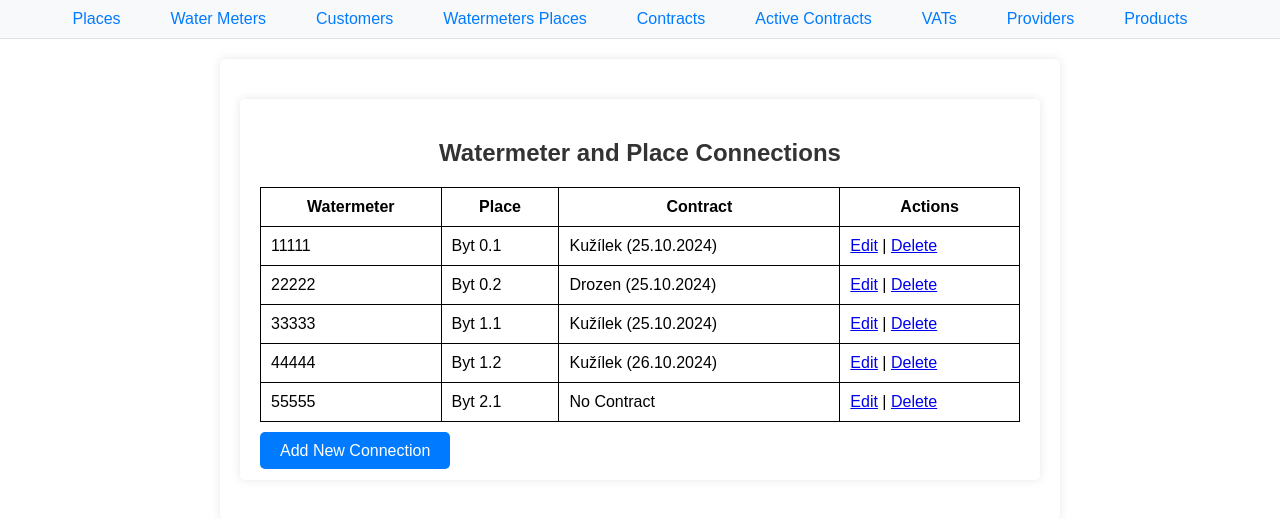
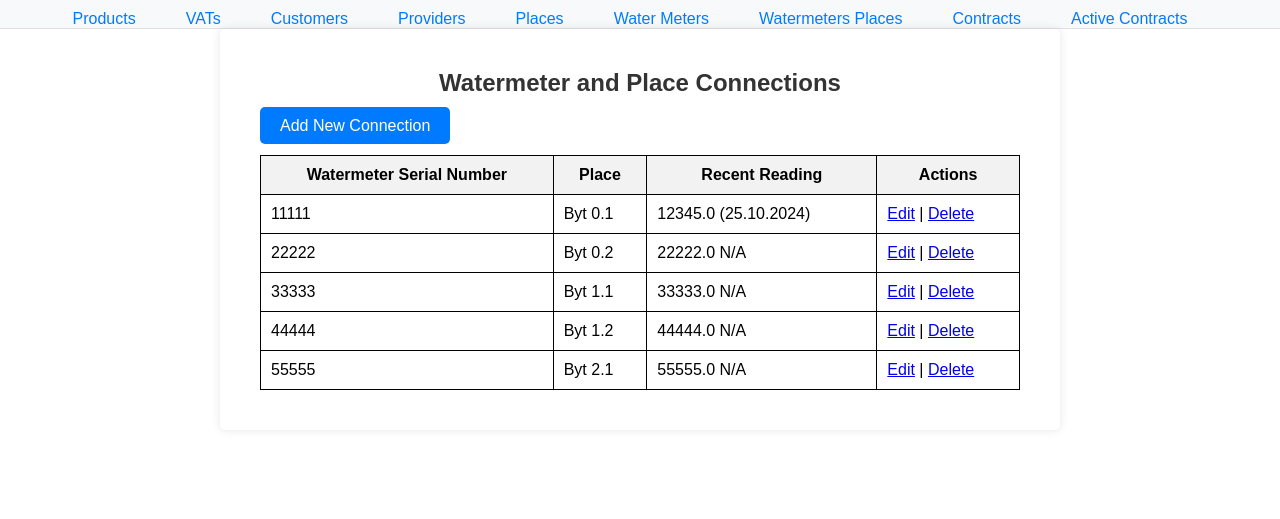
Before and after one commit to PetrJakes/watermeters, a Django app: page /water/watermeters_places/ in a window 1280 px wide. Shown: the top 519 px of the page. Run offline with Django 3.2, Linux system fonts and the light colour scheme; data comes from the database, SQL or seed files in the repository; both versions use the stored data as it was after the commit.

Commit message:
oprava templates

```diff
--- a/water/templates/water/base.html
+++ b/water/templates/water/base.html
@@ -10,23 +10,22 @@
 <body>
 
     <!-- Navigation Menu -->
-    <nav class="navbar">
-        <ul>
+    <nav class="navbar" style="margin-bottom: 0; padding-bottom: 0;">
+        <ul style="padding: 0; margin: 0; list-style-type: none;">
+            <!-- New Menu Items for VAT, Providers, and Products -->
+            <li><a href="{% url 'product_list' %}">Products</a></li>
+            <li><a href="{% url 'vat_list' %}">VATs</a></li>
+            <li><a href="{% url 'customer_list' %}">Customers</a></li>
+            <li><a href="{% url 'provider_list' %}">Providers</a></li>
             <li><a href="{% url 'place_list' %}">Places</a></li>
             <li><a href="{% url 'watermeter_list' %}">Water Meters</a></li>
-            <li><a href="{% url 'customer_list' %}">Customers</a></li>
             <li><a href="{% url 'watermeter_place_list' %}">Watermeters Places</a></li>
             <li><a href="{% url 'contract_list' %}">Contracts</a></li>
             <li><a href="{% url 'contracts_active_list' %}">Active Contracts</a></li>
-
-            <!-- New Menu Items for VAT, Providers, and Products -->
-            <li><a href="{% url 'vat_list' %}">VATs</a></li>
-            <li><a href="{% url 'provider_list' %}">Providers</a></li>
-            <li><a href="{% url 'product_list' %}">Products</a></li>
         </ul>
     </nav>
 
-    <div class="content-container">
+    <div class="content-container" style="margin-top: 0; padding-top: 0;">
         {% block content %}
         {% endblock %}
     </div>
--- a/water/templates/water/watermeter_place_list.html
+++ b/water/templates/water/watermeter_place_list.html
@@ -1,47 +1,50 @@
-{% extends "water/base.html" %}
+<!-- water/templates/water/watermeter_place_list.html -->
+{% extends 'water/base.html' %}
 
 {% block title %}Watermeter and Place Connections{% endblock %}
 
 {% block content %}
-<div class="content-container">
+<div style="padding: 20px;">
     <h2>Watermeter and Place Connections</h2>
 
+    <!-- Add New Connection Button -->
+    <div style="margin-bottom: 20px;">
+        <a href="{% url 'add_watermeter_place' %}"
+           style="background-color: #007BFF; color: white; padding: 10px 20px; text-decoration: none; border-radius: 5px;">
+           Add New Connection
+        </a>
+    </div>
+
+    <!-- Connections Table -->
     <table style="width: 100%; border-collapse: collapse; margin-top: 10px;">
         <thead>
             <tr>
-                <th style="border: 1px solid black; padding: 10px;">Watermeter</th>
-                <th style="border: 1px solid black; padding: 10px;">Place</th>
-                <th style="border: 1px solid black; padding: 10px;">Contract</th>
-                <th style="border: 1px solid black; padding: 10px;">Actions</th>
+                <th style="border: 1px solid black; padding: 10px; background-color: #f2f2f2;">Watermeter Serial Number</th>
+                <th style="border: 1px solid black; padding: 10px; background-color: #f2f2f2;">Place</th>
+                <th style="border: 1px solid black; padding: 10px; background-color: #f2f2f2;">Recent Reading</th>
+                <th style="border: 1px solid black; padding: 10px; background-color: #f2f2f2;">Actions</th>
             </tr>
         </thead>
         <tbody>
-            {% for entry in connections %}
+            {% for connection in connections %}
                 <tr>
-                <td style="border: 1px solid black; padding: 10px;">{{ entry.watermeter_place.watermeter.sn }}</td>
-                <td style="border: 1px solid black; padding: 10px;">{{ entry.watermeter_place.place.place_name }}</td>
+                    <td style="border: 1px solid black; padding: 10px;">{{ connection.watermeter_serial }}</td>
+                    <td style="border: 1px solid black; padding: 10px;">{{ connection.place_name }}</td>
                     <td style="border: 1px solid black; padding: 10px;">
-                    {% if entry.contract %}
-                        {{ entry.contract.customer.family_name }} ({{ entry.contract.contract_start_day|date:"d.m.Y" }})
+                        {{ connection.recent_reading }}
+                        {% if connection.date_of_recent_reading %}
+                            ({{ connection.date_of_recent_reading|date:"d.m.Y" }})
                         {% else %}
-                        No Contract
+                            N/A
                         {% endif %}
                     </td>
                     <td style="border: 1px solid black; padding: 10px;">
-                    <a href="{% url 'edit_watermeter_place' entry.watermeter_place.watermeters_places_id %}">Edit</a> |
-                    <a href="{% url 'delete_watermeter_place' entry.watermeter_place.watermeters_places_id %}">Delete</a>
+                        <a href="{% url 'edit_watermeter_place' connection.watermeter_place.watermeters_places_id %}">Edit</a> |
+                        <a href="{% url 'delete_watermeter_place' connection.watermeter_place.watermeters_places_id %}">Delete</a>
                     </td>
                 </tr>
             {% endfor %}
         </tbody>
     </table>
-
-    <!-- Add New Connection Button -->
-    <div style="margin-top: 20px;">
-        <a href="{% url 'add_watermeter_place' %}"
-           style="background-color: #007BFF; color: white; padding: 10px 20px; text-decoration: none; border-radius: 5px;">
-           Add New Connection
-        </a>
-    </div>
 </div>
 {% endblock %}
--- a/water/views.py
+++ b/water/views.py
@@ -423,20 +423,27 @@ def delete_contract(request, contract_id):
     return render(request, 'water/contract_delete.html', {'contract': contract})
 
 
+# views.py
+from django.shortcuts import render
+from .models import WatermetersPlaces
+
 def watermeter_place_list(request):
-    # Query all watermeter places and annotate their associated contract, if any
-    watermeter_places = WatermetersPlaces.objects.prefetch_related('contract_set').all()
+    # Fetch all watermeter-place connections with related watermeter details
+    watermeter_places = WatermetersPlaces.objects.select_related('watermeter', 'place')
 
-    # Prepare a list of watermeter places with their associated contract, if it exists
     connections = []
     for watermeter_place in watermeter_places:
-        contract = Contract.objects.filter(watermeters_places=watermeter_place).first()  # Get the associated contract, if any
+        watermeter = watermeter_place.watermeter
         connections.append({
             'watermeter_place': watermeter_place,
-            'contract': contract  # Contract can be None if there is no contract for that place
+            'watermeter_serial': watermeter.sn,
+            'place_name': watermeter_place.place.place_name,
+            'recent_reading': watermeter.recent_reading,
+            'date_of_recent_reading': watermeter.date_of_recent_reading,
         })
 
     return render(request, 'water/watermeter_place_list.html', {'connections': connections})
+
 
 
 def add_watermeter_place(request):
```
Also changed, not shown: water/templates/water/watermeter_edit.html (added, +28 -0 lines), water/templates/water/watermeter_list.html (+9 -1 lines), db.sqlite3, 1 other file. Lines whose indentation alone changed are shown as unchanged.
